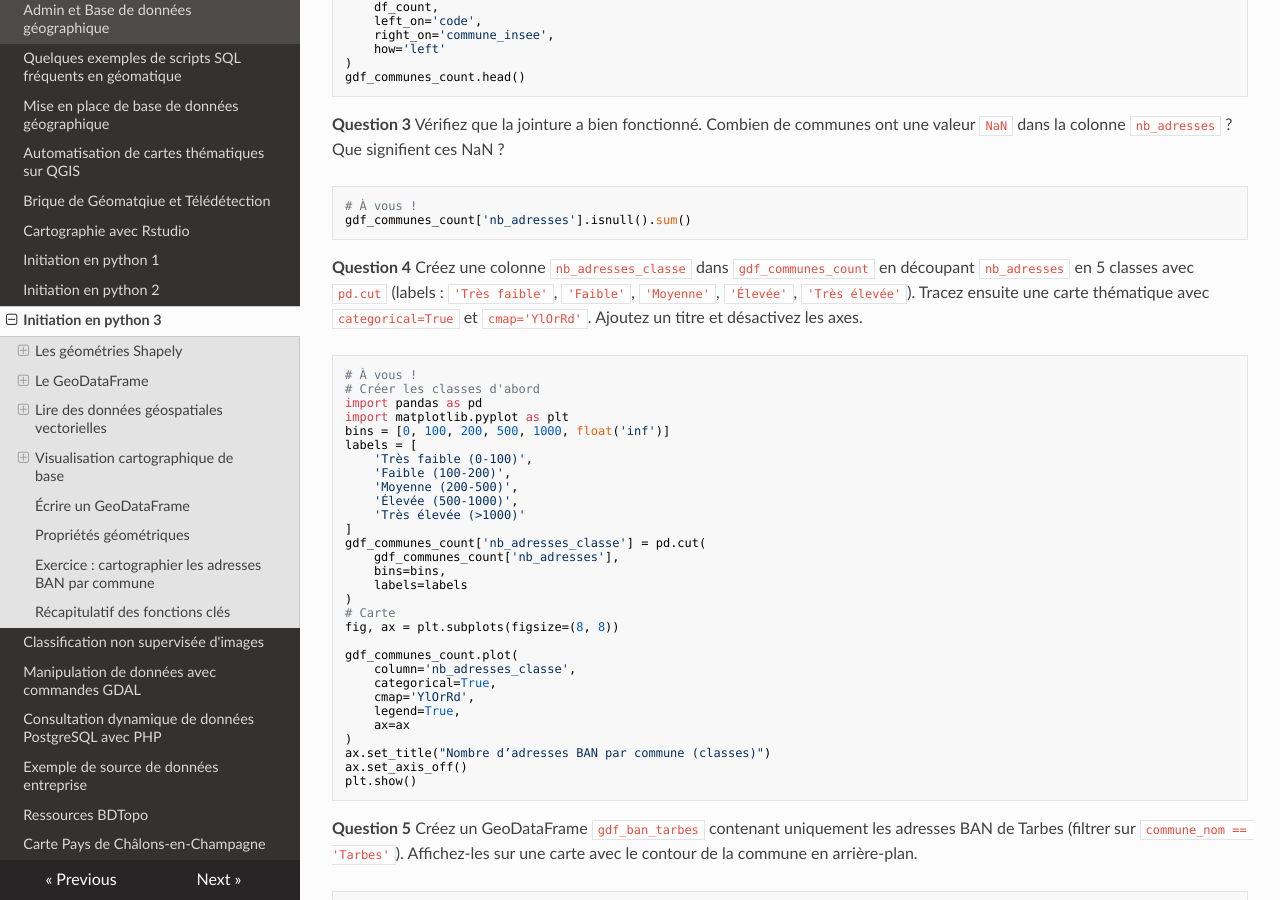
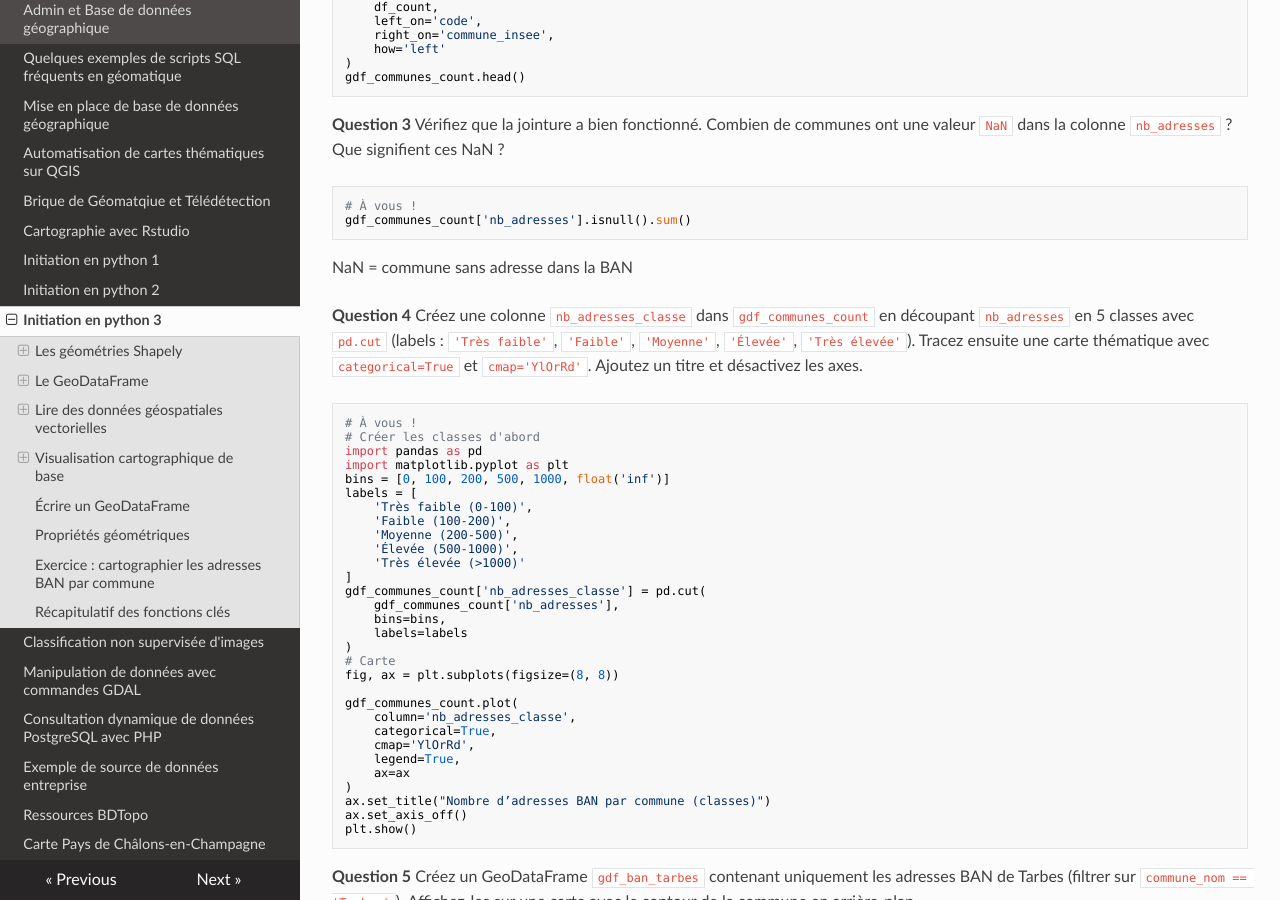
Before and after one commit to abdou123-guene/Site_de_documentation_geomatique, an MkDocs documentation site: the page built from docs/python3.md, in a window 1280 px wide and 900 px high, scrolled down 10990 px. Built offline with MkDocs 1.6.1, drawn with Linux system fonts in a browser that asks for light colours; nearby versions of some CDN libraries.

````diff
--- a/docs/python3.md
+++ b/docs/python3.md
@@ -686,6 +686,7 @@
 # À vous !
 gdf_communes_count['nb_adresses'].isnull().sum()
 ```
+NaN = commune sans adresse dans la BAN
 
 **Question 4** Créez une colonne `nb_adresses_classe` dans
 `gdf_communes_count` en découpant `nb_adresses` en 5 classes avec
````
